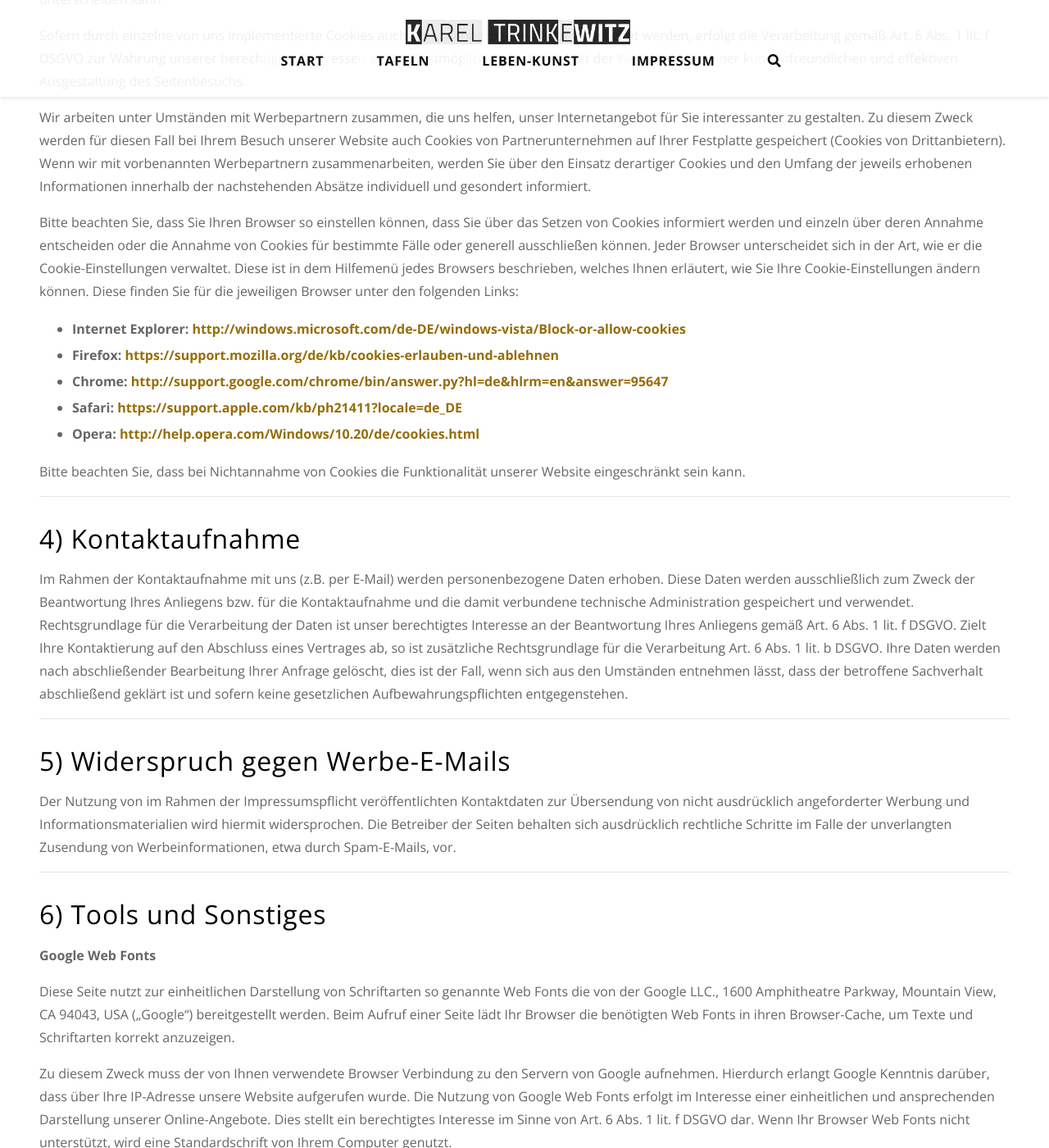
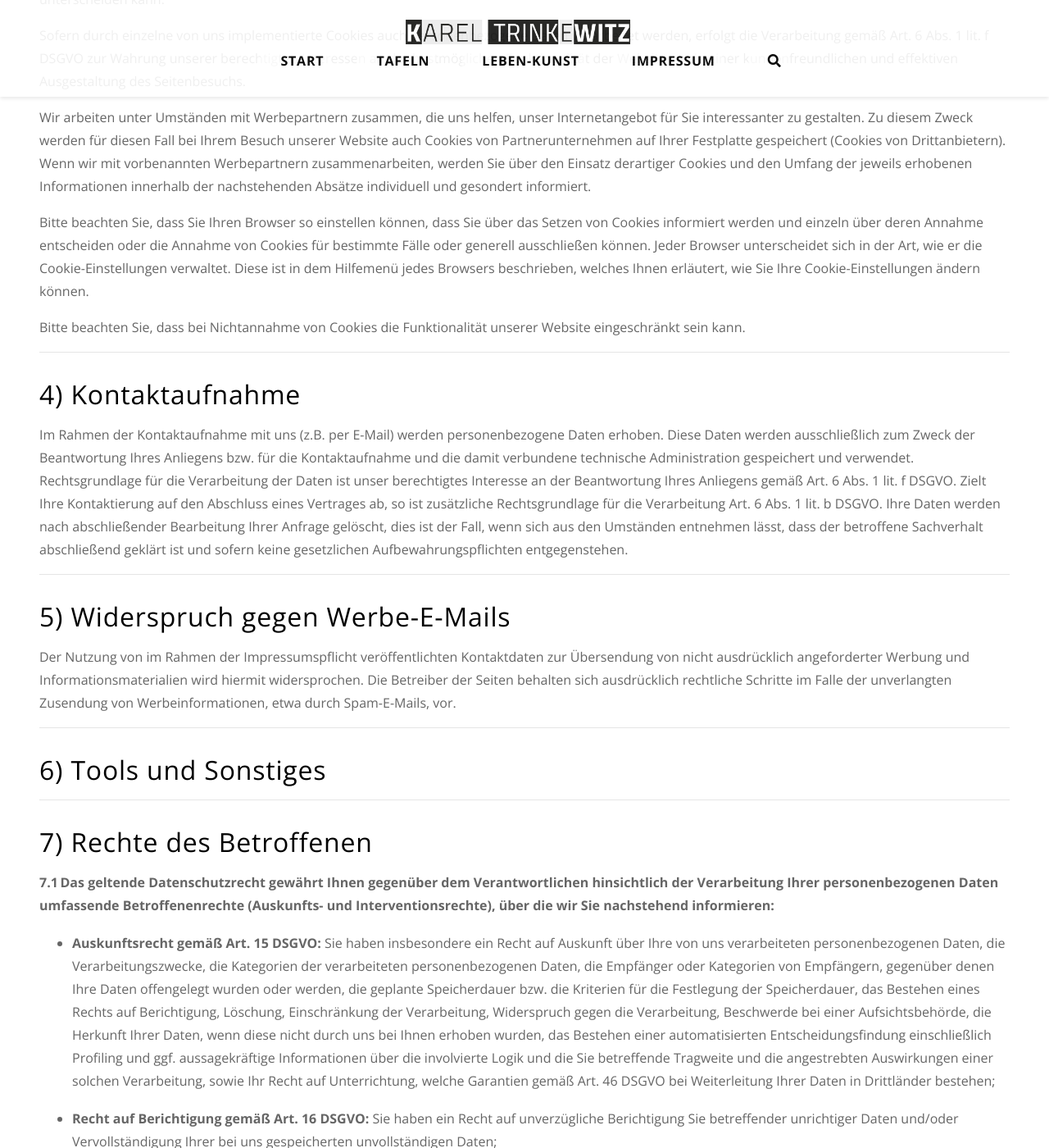
Before and after one commit to Leibniz-GWZO/trinkewitz_digital, a Jekyll site: the page built from pages/datenschutz.md, in a window 1280 px wide and 1400 px high, scrolled down 1534 px. Shown: the whole window at 82% size. Built offline with Jekyll 4.4.1, drawn with Linux system fonts in a browser that asks for light colours; some of the changed text lies outside the part shown.

Commit message:
Initial commit

```diff
--- a/CNAME
+++ b/CNAME
@@ -1 +1 @@
-trinkewitz.gwzo-weedata.info
+trinkewitz-ausstellung.de
--- a/pages/datenschutz.md
+++ b/pages/datenschutz.md
@@ -43,13 +43,7 @@
 
 Wir arbeiten unter Umständen mit Werbepartnern zusammen, die uns helfen, unser Internetangebot für Sie interessanter zu gestalten. Zu diesem Zweck werden für diesen Fall bei Ihrem Besuch unserer Website auch Cookies von Partnerunternehmen auf Ihrer Festplatte gespeichert (Cookies von Drittanbietern). Wenn wir mit vorbenannten Werbepartnern zusammenarbeiten, werden Sie über den Einsatz derartiger Cookies und den Umfang der jeweils erhobenen Informationen innerhalb der nachstehenden Absätze individuell und gesondert informiert.
 
-Bitte beachten Sie, dass Sie Ihren Browser so einstellen können, dass Sie über das Setzen von Cookies informiert werden und einzeln über deren Annahme entscheiden oder die Annahme von Cookies für bestimmte Fälle oder generell ausschließen können. Jeder Browser unterscheidet sich in der Art, wie er die Cookie-Einstellungen verwaltet. Diese ist in dem Hilfemenü jedes Browsers beschrieben, welches Ihnen erläutert, wie Sie Ihre Cookie-Einstellungen ändern können. Diese finden Sie für die jeweiligen Browser unter den folgenden Links:
-
-- **Internet Explorer:** [http://windows.microsoft.com/de-DE/windows-vista/Block-or-allow-cookies](http://windows.microsoft.com/de-DE/windows-vista/Block-or-allow-cookies)
-- **Firefox:** [https://support.mozilla.org/de/kb/cookies-erlauben-und-ablehnen](https://support.mozilla.org/de/kb/cookies-erlauben-und-ablehnen)
-- **Chrome:** [http://support.google.com/chrome/bin/answer.py?hl=de&hlrm=en&answer=95647](http://support.google.com/chrome/bin/answer.py?hl=de&hlrm=en&answer=95647)
-- **Safari:** [https://support.apple.com/kb/ph21411?locale=de_DE](https://support.apple.com/kb/ph21411?locale=de_DE)
-- **Opera:** [http://help.opera.com/Windows/10.20/de/cookies.html](http://help.opera.com/Windows/10.20/de/cookies.html)
+Bitte beachten Sie, dass Sie Ihren Browser so einstellen können, dass Sie über das Setzen von Cookies informiert werden und einzeln über deren Annahme entscheiden oder die Annahme von Cookies für bestimmte Fälle oder generell ausschließen können. Jeder Browser unterscheidet sich in der Art, wie er die Cookie-Einstellungen verwaltet. Diese ist in dem Hilfemenü jedes Browsers beschrieben, welches Ihnen erläutert, wie Sie Ihre Cookie-Einstellungen ändern können.
 
 Bitte beachten Sie, dass bei Nichtannahme von Cookies die Funktionalität unserer Website eingeschränkt sein kann.
 
@@ -68,16 +62,6 @@
 ---
 
 ## 6) Tools und Sonstiges
-
-**Google Web Fonts**
-
-Diese Seite nutzt zur einheitlichen Darstellung von Schriftarten so genannte Web Fonts die von der Google LLC., 1600 Amphitheatre Parkway, Mountain View, CA 94043, USA („Google“) bereitgestellt werden. Beim Aufruf einer Seite lädt Ihr Browser die benötigten Web Fonts in ihren Browser-Cache, um Texte und Schriftarten korrekt anzuzeigen.
-
-Zu diesem Zweck muss der von Ihnen verwendete Browser Verbindung zu den Servern von Google aufnehmen. Hierdurch erlangt Google Kenntnis darüber, dass über Ihre IP-Adresse unsere Website aufgerufen wurde. Die Nutzung von Google Web Fonts erfolgt im Interesse einer einheitlichen und ansprechenden Darstellung unserer Online-Angebote. Dies stellt ein berechtigtes Interesse im Sinne von Art. 6 Abs. 1 lit. f DSGVO dar. Wenn Ihr Browser Web Fonts nicht unterstützt, wird eine Standardschrift von Ihrem Computer genutzt.
-
-Google LLC mit Sitz in den USA ist für das us-europäische Datenschutzübereinkommen „Privacy Shield“ zertifiziert, welches die Einhaltung des in der EU geltenden Datenschutzniveaus gewährleistet.
-
-Weitere Informationen zu Google Web Fonts finden Sie unter [https://developers.google.com/fonts/faq](https://developers.google.com/fonts/faq) und in der Datenschutzerklärung von Google: [https://www.google.com/policies/privacy/](https://www.google.com/policies/privacy/)
 
 ---
 
```
Also changed, not shown: search/index.json (+13 -0 lines).
